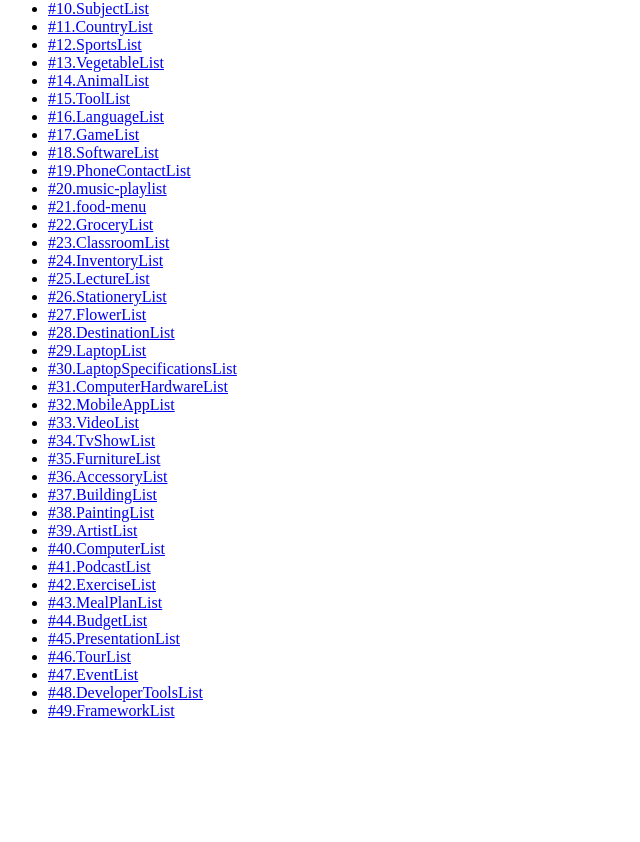
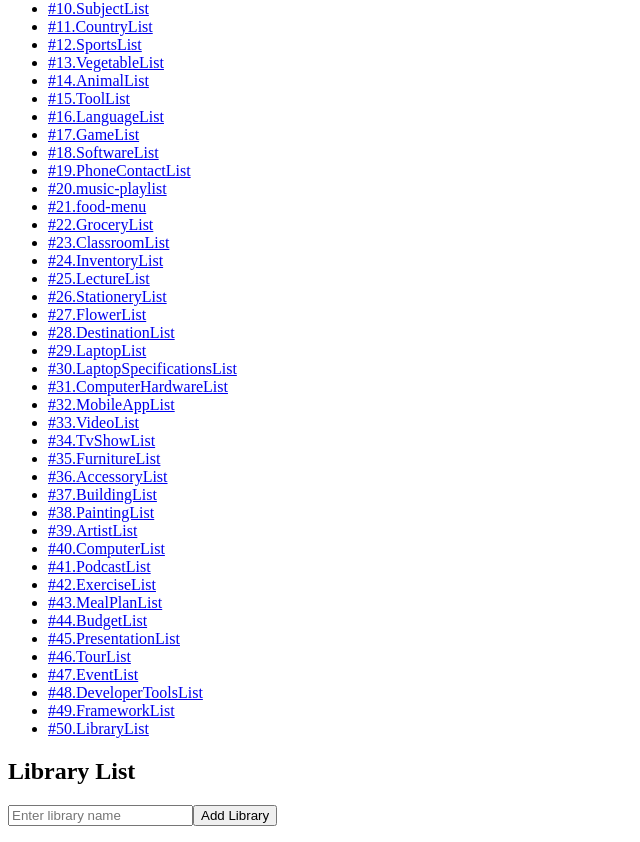
Before and after one commit to ChristineMaitom/AngularDataStructures, an Angular app: page /library-list in a window 1280 px wide. Before the commit this address led to /. Shown: the part 178-1020 px from the top of the page, without its empty margins (0-640 px from the left). Before the commit the page ends 914 px from the top, so only its background shows below. Built offline with nearby package versions, Linux system fonts and the light colour scheme.

Commit message:
#50 Library List

```diff
--- a/src/app/app.component.html
+++ b/src/app/app.component.html
@@ -49,8 +49,7 @@
     <li><a routerLink="event-list">#47.EventList</a></li>
     <li><a routerLink="developer-tools-list">#48.DeveloperToolsList</a></li>
     <li><a routerLink="framework-list">#49.FrameworkList</a></li>
-
-
+    <li><a routerLink="library-list">#50.LibraryList</a></li>
 
 
 
--- a/src/app/app.module.ts
+++ b/src/app/app.module.ts
@@ -54,7 +54,7 @@ import {TourListComponent} from "./components/tour-list/tour-list.component";
 import {EventListComponent} from "./components/event-list/event-list.component";
 import {DeveloperToolsListComponent} from "./components/developer-tools-list/developer-tools-list.component";
 import {FrameworkListComponent} from "./components/framework-list/framework-list.component";
-
+import {LibraryListComponent} from "./components/library-list/library-list.component";
 
 
 const routes: Routes = [
@@ -108,7 +108,7 @@ const routes: Routes = [
   {path: 'event-list', component:EventListComponent},
   {path: 'developer-tools-list', component:DeveloperToolsListComponent},
   {path: 'framework-list', component:FrameworkListComponent},
-
+  {path: 'library-list', component:LibraryListComponent},
 
 
 
@@ -174,6 +174,7 @@ const routes: Routes = [
     EventListComponent,
     DeveloperToolsListComponent,
     FrameworkListComponent,
+    LibraryListComponent,
 
 
   ],
--- /dev/null
+++ b/src/app/components/library-list/library-list.component.html
@@ -0,0 +1,15 @@
+<div class="library-list">
+  <h2>Library List</h2>
+
+  <input
+    type="text"
+    [(ngModel)]="newLibrary"
+    placeholder="Enter library name"
+    class="library-input"
+  />
+  <button (click)="addLibrary()" class="add-button">Add Library</button>
+
+  <ul>
+    <li *ngFor="let library of libraries">{{ library }}</li>
+  </ul>
+</div>
--- /dev/null
+++ b/src/app/components/library-list/library-list.component.ts
@@ -0,0 +1,18 @@
+import { Component } from '@angular/core';
+
+@Component({
+  selector: 'app-library-list',
+  templateUrl: './library-list.component.html',
+  styleUrl: './library-list.component.css'
+})
+export class LibraryListComponent {
+  newLibrary: string = '';
+  libraries: string[] = [];
+
+  addLibrary(): void {
+    if (this.newLibrary.trim()) {
+      this.libraries.push(this.newLibrary.trim());
+      this.newLibrary = '';
+    }
+  }
+}
```
Also changed, not shown: src/app/components/library-list/library-list.component.css (added), 1 other file (tests, documents, lock files or other folders).
